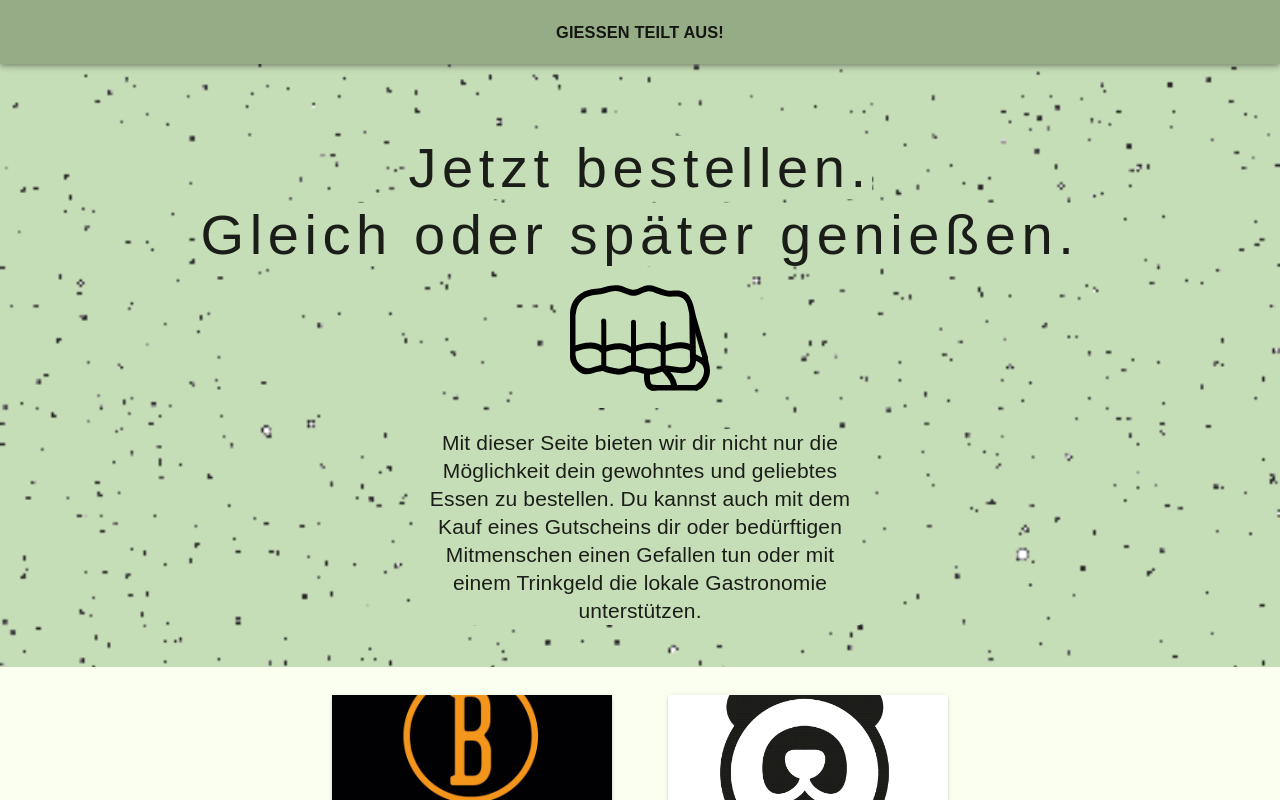
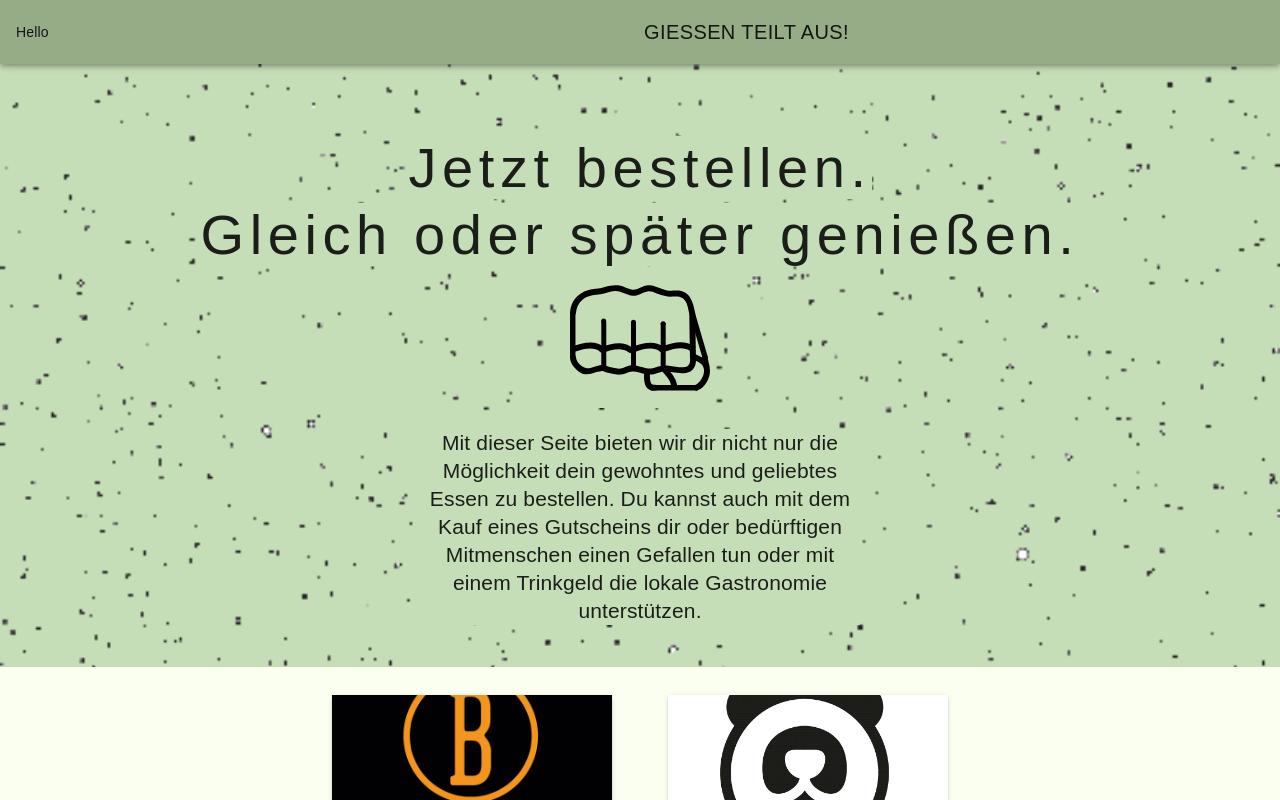
Before and after one commit to Kode-Collektiv/wirvsvirus-frontend, a Vue app: page / in a window 1280 px wide. Shown: the top 800 px of the page. Built offline with nearby package versions, Linux system fonts and the light colour scheme; a web font is replaced by a local one.

Commit message:
Move navbar to a new component

```diff
--- a/src/App.vue
+++ b/src/App.vue
@@ -1,20 +1,19 @@
 <template>
   <div id="app">
-    <md-toolbar id="navbar">
-      <h3 class="title">GIESSEN TEILT AUS!</h3>
-    </md-toolbar>
-
-    <div class="main">
+    <NavBar />
+    <div id="main">
       <router-view></router-view>
     </div>
   </div>
 </template>
 
 <script>
+import NavBar from "./components/NavBar.vue";
 
 export default {
   name: "App",
   components: {
+    NavBar
   }
 };
 </script>
@@ -32,21 +31,7 @@ body {
   background-color: #fbffef;
 }
 
-.md-app {
-  height: 100vh;
-}
-
-#navbar {
-  overflow: hidden;
-  justify-content: center;
-  background-color: #95ac87;
-  position: fixed;
-  top: 0;
-  width: 100%;
-  z-index: 100;
-}
-
-.main {
+#main {
   margin-top: 50px;
 }
 </style>
--- /dev/null
+++ b/src/components/NavBar.vue
@@ -0,0 +1,27 @@
+<template>
+  <md-toolbar id="navbar">
+    <div class="md-toolbar-row">
+      <div class="md-toolbar-section-start">
+        Hello
+      </div>
+      <h3 class="md-title" style="flex: 1">GIESSEN TEILT AUS!</h3>
+    </div>
+  </md-toolbar>
+</template>
+
+<style lang="scss" scoped>
+#navbar {
+  overflow: hidden;
+  background-color: #95ac87;
+  position: fixed;
+  top: 0;
+  width: 100%;
+  z-index: 100;
+}
+</style>
+
+<script>
+export default {
+  name: "NavBar"
+};
+</script>
```
